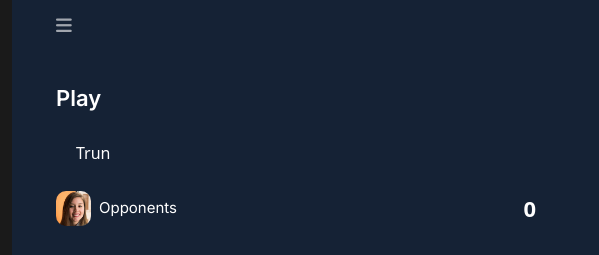
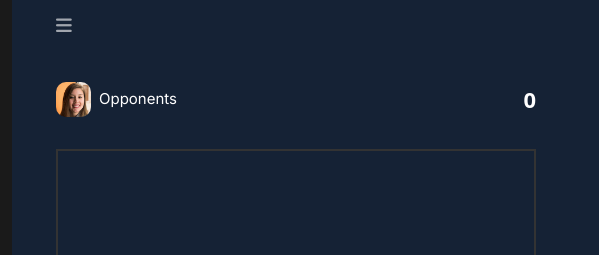
Before and after one commit to malik250danish/checkers, a plain HTML site: page dashboard/play.html in a window 1280 px wide. Shown: the top 255 px of the page, 288-887 px from the left. Drawn offline with nearby package versions, Linux system fonts and the light colour scheme; files whose address does not match are found by name.

Commit message:
board set

```diff
--- a/dashboard/play.html
+++ b/dashboard/play.html
@@ -130,7 +130,7 @@
           margin: 5px auto;
           position: absolute;
           top: 4px;
-          left: 10px;
+          left: 7px;
           cursor: pointer;
           transition: transform 0.2s;
         }
@@ -304,13 +304,12 @@
         <!-- main layout -->
         <div class="layout-main">
           <div class="container">
-            <p class="clr-title fontInter">Play</p>
             <!-- main play -->
             <div class="d-flex flex-wrap gap-3">
               <!-- play area -->
 
               <div class="d-flex flex-column gap-3 board-container">
-                <div class="next-player counter text-white border-0">
+                <div class="next-player counter text-white border-0 d-none">
                   Trun
                   <div class="occupied whitePiece" id="next-player"></div>
                 </div>
```
Also changed, not shown: dashboard/puzzle.html (+1 -1 lines).
